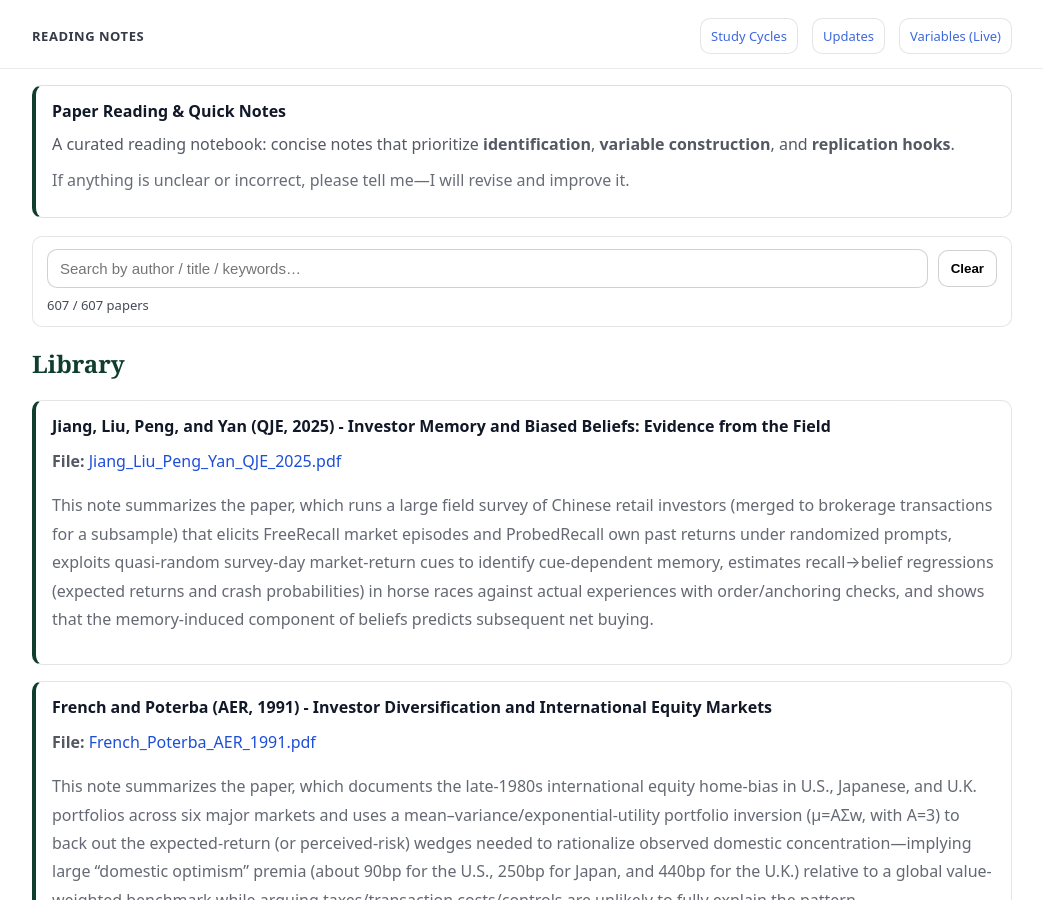
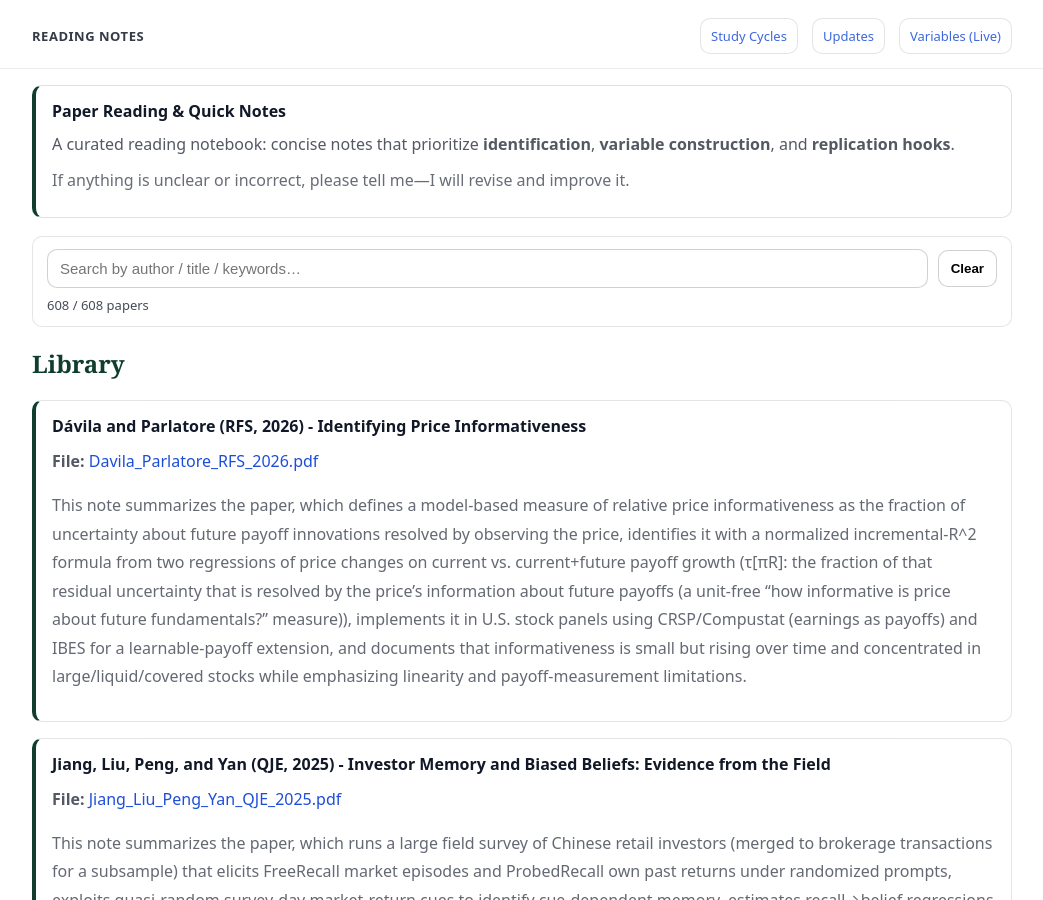
Before and after one commit to yaxinzn/study-archive, a Jekyll site: the page built from reading/index.md, in a window 1280 px wide and 900 px high. Shown: the whole window, without its empty margins (118-1161 px from the left). Built offline with Jekyll 4.4.1, drawn with Linux system fonts in a browser that asks for light colours.

Commit message:
Reading: add/update Davila_Parlatore_RFS_2026.pdf

```diff
--- a/_data/reading.yml
+++ b/_data/reading.yml
@@ -1,3 +1,7 @@
+- title: "Dávila and Parlatore (RFS, 2026) - Identifying Price Informativeness"
+  file: "Davila_Parlatore_RFS_2026.pdf"
+  desc: "This note summarizes the paper, which defines a model-based measure of relative price informativeness as the fraction of uncertainty about future payoff innovations resolved by observing the price, identifies it with a normalized incremental-R^2 formula from two regressions of price changes on current vs. current+future payoff growth (τ[πR]: the fraction of that residual uncertainty that is resolved by the price’s information about future payoffs (a unit-free “how informative is price about future fundamentals?” measure)), implements it in U.S. stock panels using CRSP/Compustat (earnings as payoffs) and IBES for a learnable-payoff extension, and documents that informativeness is small but rising over time and concentrated in large/liquid/covered stocks while emphasizing linearity and payoff-measurement limitations."
+
 - title: "Jiang, Liu, Peng, and Yan (QJE, 2025) - Investor Memory and Biased Beliefs: Evidence from the Field"
   file: "Jiang_Liu_Peng_Yan_QJE_2025.pdf"
   desc: "This note summarizes the paper, which runs a large field survey of Chinese retail investors (merged to brokerage transactions for a subsample) that elicits FreeRecall market episodes and ProbedRecall own past returns under randomized prompts, exploits quasi-random survey-day market-return cues to identify cue-dependent memory, estimates recall→belief regressions (expected returns and crash probabilities) in horse races against actual experiences with order/anchoring checks, and shows that the memory-induced component of beliefs predicts subsequent net buying."
```
Also changed, not shown: 1 other file.
